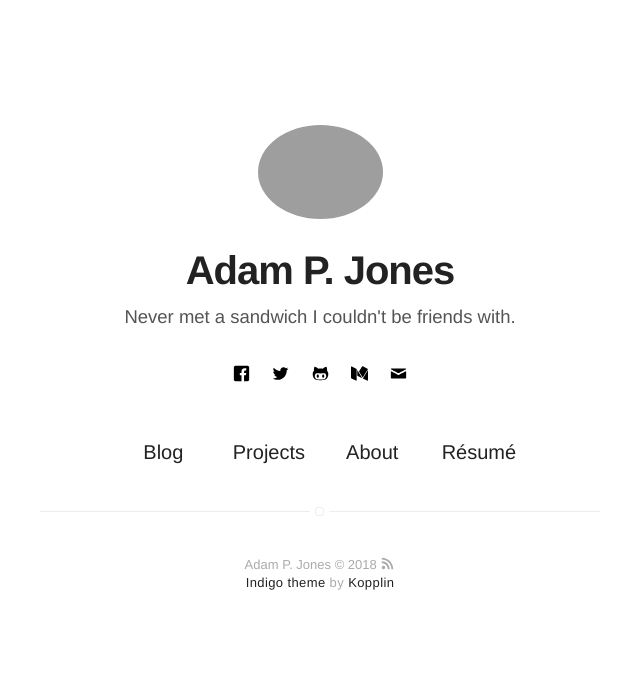
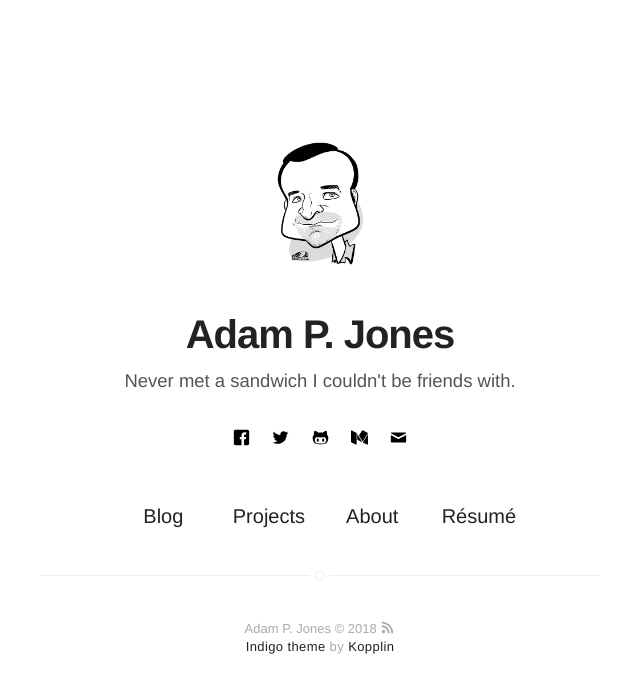
Before and after one commit to meccaLeccaHi/meccaLeccaHi.github.io, a Jekyll site: the page built from index.html, in a window 1280 px wide. Shown: the top 693 px of the page, without its empty margins (320-960 px from the left). Built offline with Jekyll 4.4.1, drawn with Linux system fonts in a browser that asks for light colours.

Commit message:
customizing template

```diff
--- a/_config.yml
+++ b/_config.yml
@@ -2,13 +2,13 @@
 name: Adam P. Jones
 bio: Never met a sandwich I couldn't be friends with.
 
-# twitter summary info
-description: A blog about technology and stuff related
+# Markdown renderer
+markdown: kramdown
 
 # if it's an external image, update below for true
 # better with square images
 external-image: false
-picture: assets/images/profile.jpg
+picture: assets/images/adam3.jpg
 
 # If you want to include your resume, set to true
 # and specify source (external or local).
```
Also changed, not shown: assets/images/adam2.jpg (renamed from assets/images/adam2.jpeg), assets/images/adam3.jpg (added).
